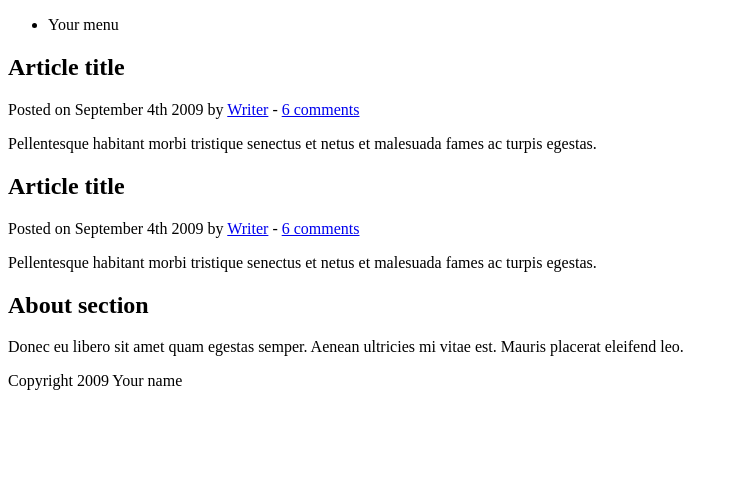
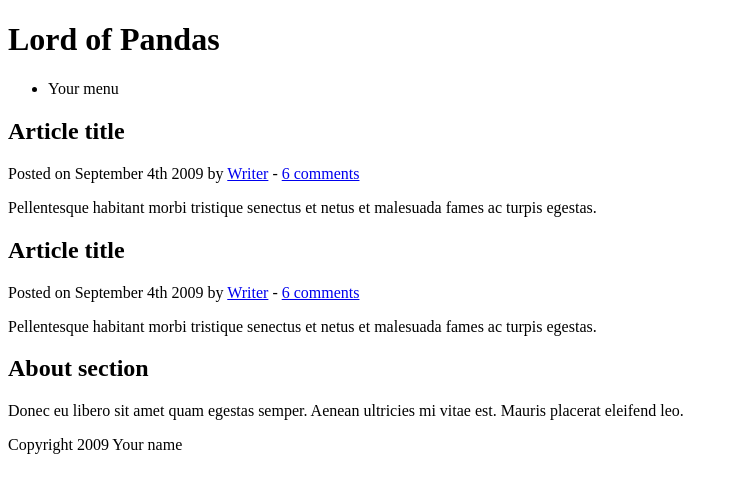
Before and after one commit to LordOfPandas/LordOfPandas.github.io, a plain HTML site: page index.html in a window 1280 px wide. Shown: the whole page, without its empty margins (0-738 px from the left). Drawn offline with Linux system fonts and the light colour scheme.

Commit message:
Update index.html

```diff
--- a/index.html
+++ b/index.html
@@ -21,6 +21,7 @@ else{
 <body>
 
 	<header>
+		<h1>Lord of Pandas</h1>
 		<nav>
 			<ul>
 				<li>Your menu</li>
```
